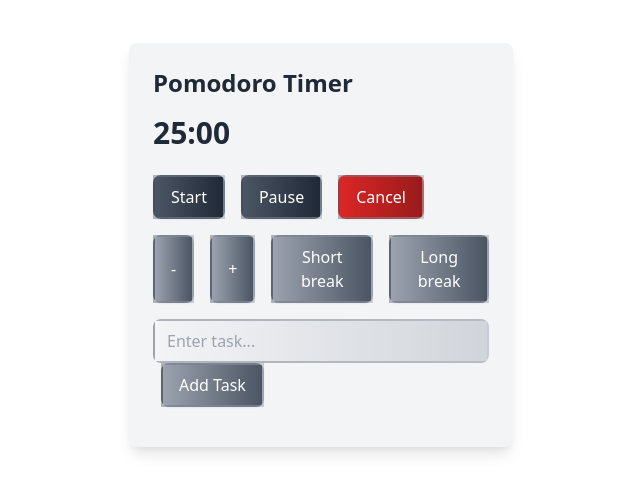
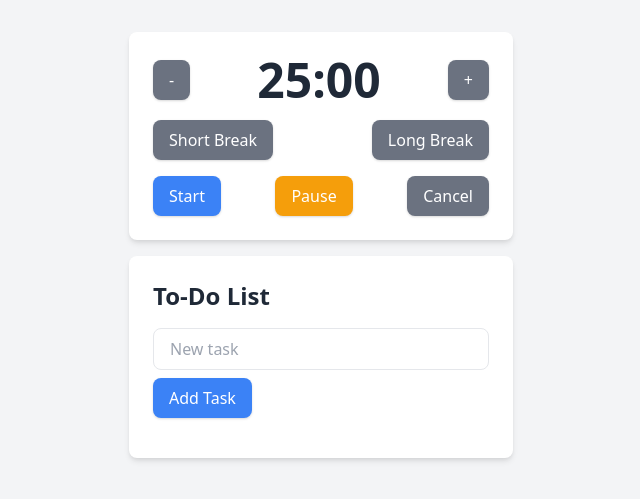
Before and after one commit to Lucky100Challenge/pomodoro-widget, a plain HTML site: page index.html in a window 1280 px wide. Shown: the part 155-654 px from the top of the page, without its empty margins (319-959 px from the left). Drawn offline with nearby package versions, Linux system fonts and the light colour scheme.

Commit message:
Fixed CSS

```diff
--- a/index.html
+++ b/index.html
@@ -1,4 +1,3 @@
-<!-- index.html -->
 <!DOCTYPE html>
 <html lang="en">
   <head>
@@ -7,84 +6,97 @@
     <title>Pomodoro Timer</title>
     <!-- Include Tailwind CSS -->
     <link
-      href="https://cdn.jsdelivr.net/npm/tailwindcss@2.2.19/dist/tailwind.min.css"
+      href="https://cdn.jsdelivr.net/npm/tailwindcss@2.2.15/dist/tailwind.min.css"
       rel="stylesheet"
     />
-    <!-- Include custom styles -->
-    <link rel="stylesheet" href="styles.css" />
+    <style>
+      .task-btn {
+        background-color: transparent;
+        border: none;
+        cursor: pointer;
+        margin-left: 8px;
+        padding: 4px;
+      }
+      .checked {
+        text-decoration: line-through;
+        color: grey;
+      }
+    </style>
   </head>
-  <body
-    class="bg-white text-gray-800 flex items-center justify-center min-h-screen"
+  <body class="bg-gray-100 flex items-center justify-center h-screen">
+    <div>
+      <div class="p-6 bg-white rounded-lg shadow-md w-96">
+        <div class="flex items-center justify-between w-full mb-4 space-x-4">
+          <button
+            id="minus-btn"
+            class="px-4 py-2 text-white bg-gray-500 rounded-lg shadow hover:bg-gray-600"
           >
-    <div class="max-w-sm p-6 bg-gray-100 rounded-lg shadow-lg">
-      <h1 class="text-2xl font-semibold mb-4">Pomodoro Timer</h1>
-      <div class="text-3xl font-bold mb-6" id="time">25:00</div>
-      <div class="flex space-x-4 mb-4">
+            -
+          </button>
+          <div id="time" class="text-5xl font-bold text-gray-800">25:00</div>
+          <button
+            id="plus-btn"
+            class="px-4 py-2 text-white bg-gray-500 rounded-lg shadow hover:bg-gray-600"
+          >
+            +
+          </button>
+        </div>
+        <div class="flex items-center justify-between w-full mb-4 space-x-4">
+          <button
+            id="short-break-btn"
+            class="px-4 py-2 text-white bg-gray-500 rounded-lg shadow hover:bg-gray-600"
+          >
+            Short Break
+          </button>
+          <button
+            id="long-break-btn"
+            class="px-4 py-2 text-white bg-gray-500 rounded-lg shadow hover:bg-gray-600"
+          >
+            Long Break
+          </button>
+        </div>
+        <div class="flex items-center justify-between w-full space-x-4">
           <button
             id="start-btn"
-          class="btn bg-gradient-to-r from-gray-600 to-gray-800 text-white px-4 py-2 rounded-lg shadow-sm"
+            class="px-4 py-2 text-white bg-blue-500 rounded-lg shadow hover:bg-blue-600"
           >
             Start
           </button>
           <button
             id="pause-btn"
-          class="btn bg-gradient-to-r from-gray-600 to-gray-800 text-white px-4 py-2 rounded-lg shadow-sm"
+            class="px-4 py-2 text-white bg-yellow-500 rounded-lg shadow hover:bg-yellow-600"
           >
             Pause
           </button>
           <button
             id="cancel-btn"
-          class="btn bg-gradient-to-r from-red-600 to-red-800 text-white px-4 py-2 rounded-lg shadow-sm"
+            class="px-4 py-2 text-white bg-gray-500 rounded-lg shadow hover:bg-gray-600"
           >
             Cancel
           </button>
         </div>
-      <div class="flex space-x-4 mb-4">
-        <button
-          id="minus-btn"
-          class="btn bg-gradient-to-r from-gray-400 to-gray-600 text-white px-4 py-2 rounded-lg shadow-sm"
-        >
-          -
-        </button>
-        <button
-          id="plus-btn"
-          class="btn bg-gradient-to-r from-gray-400 to-gray-600 text-white px-4 py-2 rounded-lg shadow-sm"
-        >
-          +
-        </button>
-        <button
-          id="short-break-btn"
-          class="btn bg-gradient-to-r from-gray-400 to-gray-600 text-white px-4 py-2 rounded-lg shadow-sm"
-        >
-          Short break
-        </button>
-        <button
-          id="long-break-btn"
-          class="btn bg-gradient-to-r from-gray-400 to-gray-600 text-white px-4 py-2 rounded-lg shadow-sm"
-        >
-          Long break
-        </button>
       </div>
+      <div class="p-6 mt-4 bg-white rounded-lg shadow-md w-96">
+        <h2 class="mb-4 text-2xl font-bold text-gray-800">To-Do List</h2>
         <div class="mb-4">
           <input
+            id="task-input"
             type="text"
-          id="task-input"
-          placeholder="Enter task..."
-          class="input bg-gradient-to-r from-gray-100 to-gray-300 border-b-2 border-gray-400 focus:border-gray-600 px-3 py-2 rounded-lg w-full"
+            class="w-full px-4 py-2 border rounded-lg"
+            placeholder="New task"
           />
           <button
             id="add-task-btn"
-          class="btn bg-gradient-to-r from-gray-400 to-gray-600 text-white px-4 py-2 rounded-lg shadow-sm ml-2"
+            class="px-4 py-2 mt-2 text-white bg-blue-500 rounded-lg shadow hover:bg-blue-600"
           >
             Add Task
           </button>
         </div>
-      <ul id="tasks" class="divide-y divide-gray-300">
-        <!-- Task items will be added dynamically -->
+        <ul id="tasks" class="space-y-2">
+          <!-- Task items will be added here -->
         </ul>
       </div>
-
-    <!-- Include script.js for functionality -->
+    </div>
     <script src="script.js"></script>
   </body>
 </html>
--- a/styles.css
+++ /dev/null
@@ -1,12 +0,0 @@
-/* styles.css */
-.input {
-  border: 2px solid;
-  border-image-slice: 1;
-  border-image-source: linear-gradient(to right, rgba(107, 114, 128, 0.5), rgba(156, 163, 175, 0.5));
-}
-
-.btn {
-  border: 2px solid;
-  border-image-slice: 1;
-  border-image-source: linear-gradient(to right, rgba(107, 114, 128, 0.5), rgba(156, 163, 175, 0.5));
-}
```
Lines whose indentation alone changed are shown as unchanged.
